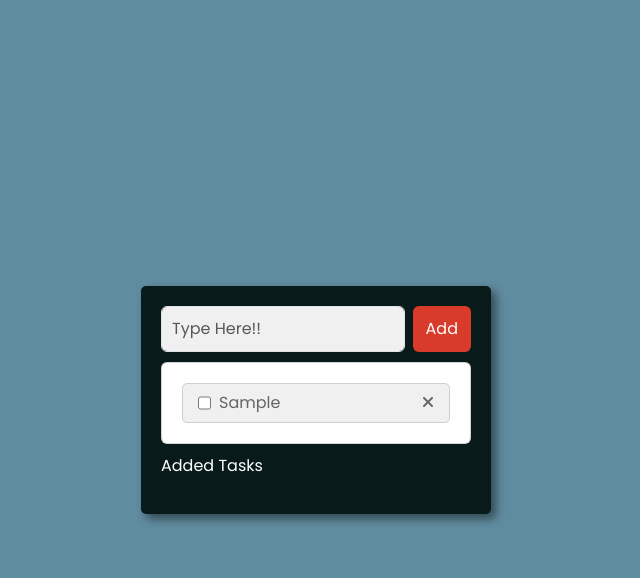
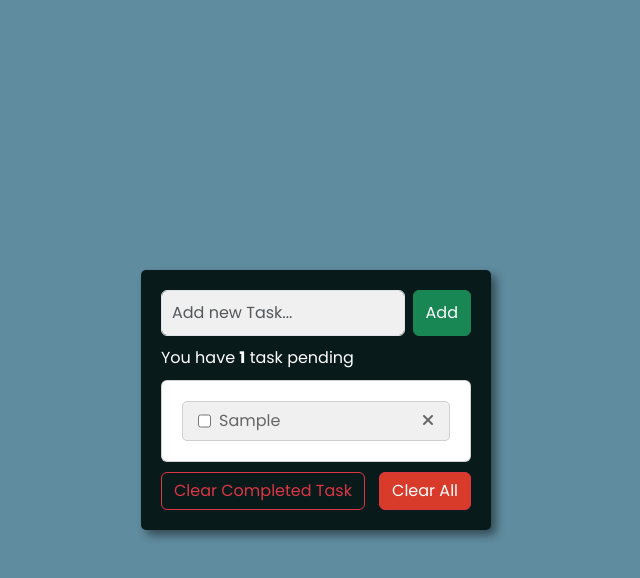
Before and after one commit to Deepan-Ragavan/Add-To-List, a plain HTML site: page index.html in a window 1280 px wide. Both pictures are taken after typing "Sample" into the empty fields and a click on the button "Add". Shown: the whole page, without its empty margins (324-964 px from the left). Drawn offline with nearby package versions, Linux system fonts and the light colour scheme.

Commit message:
reset feature added

```diff
--- a/assets/css/style.css
+++ b/assets/css/style.css
@@ -15,17 +15,6 @@ body {
     justify-content: center;
 }
 
-header {
-    top: 0;
-    width: 100%;
-    padding: 10px;
-    text-align: center;
-    background-color: #ffffff37;
-    font-weight: bolder;
-    box-shadow: 5px 5px 10px #00000079;
-}
-
-
 .mainContainer {
     margin: 25px;
     background-color:  #091a1a;
@@ -37,14 +26,22 @@ header {
     box-shadow: 5px 5px 10px #00000079;
 }
 
-.mainContainer .input-box button {
-    background-color: #d93b2b;
+p{
+    margin: 0;
+}
+
+.btn-danger {
+    background-color: #d93b2b !important;
     color: #fff;
 }
 
 input {
     padding: 10px !important;
     background-color: rgb(240, 240, 240) !important;
+}
+
+.input-box{
+    margin-bottom: 10px;
 }
 
 .card {
@@ -76,3 +73,21 @@ input {
     text-decoration: line-through;
     color: rgb(150, 150, 150);
 }
+
+.btn-container{
+    display: flex;
+}
+
+@media only screen and (max-width: 365px) {
+    .reset-button{
+        font-size: small;
+        padding: 10px 5px;
+    }
+}
+
+@media only screen and (max-width: 385px) and (min-width: 365px) {
+    .reset-button{
+
+        padding: 10px 5px;
+    }
+}
--- a/assets/js/script.js
+++ b/assets/js/script.js
@@ -1,6 +1,10 @@
 let input = document.getElementById("textInput");
 let listContainer = document.getElementById("listOutput");
 let addBtn = document.getElementById('addBtn');
+let btnContainer = document.querySelector('.btn-container')
+let clearBtn = document.querySelector('.clear-btn')
+let completedClear = document.querySelector('completed-clear-btn')
+let countTxt = document.querySelector('.mainContainer .count-container')
 let tasks = JSON.parse(localStorage.getItem('all-tasks') || '[]');
 
 let showTask = () => {
@@ -51,6 +55,16 @@ let addList = () => {
 
     listContainer.innerHTML = li || `<img src='https://cdni.iconscout.com/illustration/premium/thumb/empty-state-concept-3428212-2902554.png' class='img-fluid'>
         <p class='no-task-message'>No tasks here yet</p>`;
+
+    countTasks()
+    if (tasks.length == 0) {
+        countTxt.style.display = 'none'
+        btnContainer.style.display = 'none'
+    }
+    else{
+        countTxt.style.display = 'block'
+        btnContainer.style.display = 'flex'
+    }
 }
 
 let taskComplete = (elem) => {
@@ -70,4 +84,30 @@ let deleteTask = (deleteId) => {
     addList();
 }
 
+clearBtn.addEventListener('click', () => {
+    tasks = []
+    localStorage.setItem('all-tasks', JSON.stringify(tasks))
+    addList()
+})
+
+let clearCompletedTasks = (elem) => {
+    for (let i = tasks.length - 1; i >= 0; i--) {
+        if (tasks[i].status === 'completed') {
+            tasks.splice(i, 1);
+        }
+    }
+    localStorage.setItem('all-tasks', JSON.stringify(tasks));
+    addList();
+}
+
+let countTasks = () => {
+    let noOfTasks = tasks.length
+    if (noOfTasks == 1) {
+        countTxt.innerHTML = `<p>You have <strong>${noOfTasks}</strong> task pending`
+    }
+    else {
+        countTxt.innerHTML = `<p>You have <strong>${noOfTasks}</strong> tasks pending`
+    }
+}
+
 addList();
--- a/index.html
+++ b/index.html
@@ -20,19 +20,15 @@
 
     <main class="mainContainer">
         <div class="input-box d-flex">
-            <input type="text" class="form-control me-2" placeholder="Type Here!!" id="textInput">
-            <button class="btn" id="addBtn">Add</button>
+            <input type="text" class="form-control me-2" placeholder="Add new Task..." id="textInput">
+            <button class="btn btn-success" id="addBtn">Add</button>
         </div>
-
-        <div class="card list-container" id="listOutput">
-
+        <div class="count-container mt-2" id="count-container"></div>
+        <div class="card list-container" id="listOutput"></div>
+        <div class="btn-container justify-content-between" id="btn-container">
+            <button class="btn btn-outline-danger reset-button completed-clear-btn"  onclick="clearCompletedTasks()">Clear Completed Task</button>
+            <button class="btn btn-danger reset-button clear-btn">Clear All</button>
         </div>
-        <div>
-            <p>
-                Added Tasks<span class="badge text-bg-primary text-light mx-2" id="badge"></span>
-            </p>
-        </div>
-
     </main>
 
 
```
